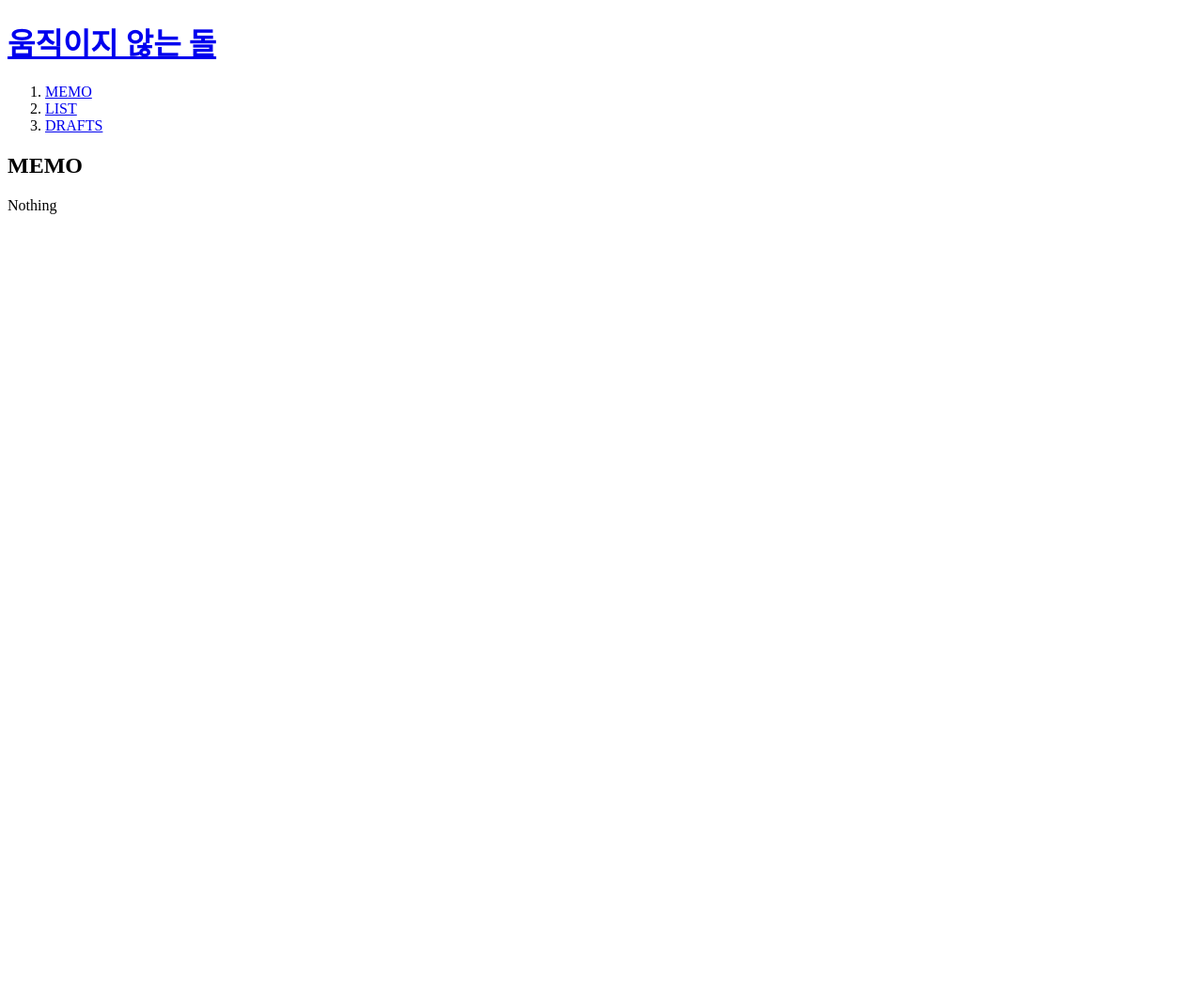
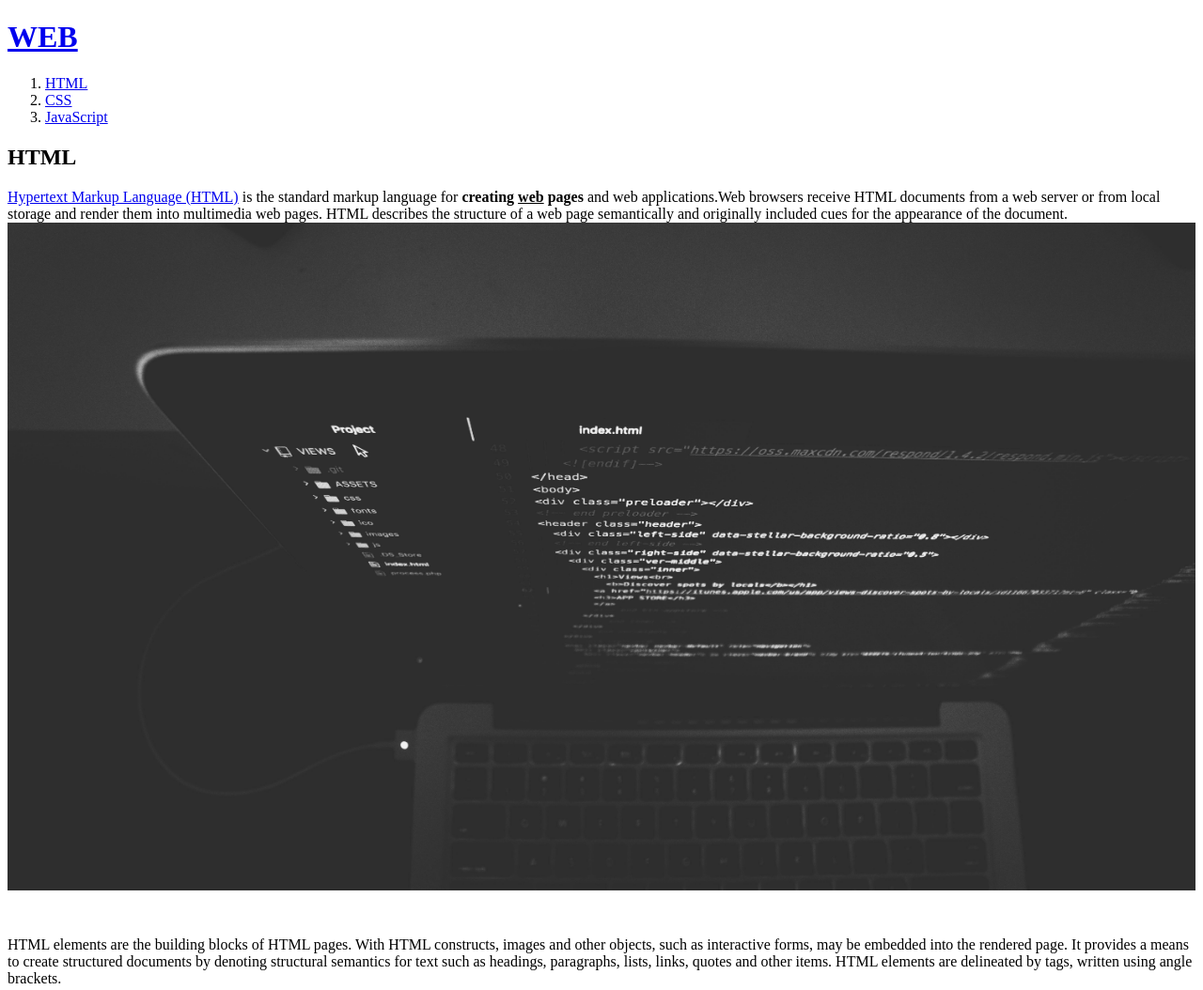
Before and after one commit to animmovablestone/blog, a plain HTML site: page 1.html in a window 1280 px wide. Shown: the whole page at 94% size. Before the commit the page ends 800 px from the top, so only its background shows below. Drawn offline with Linux system fonts and the light colour scheme.

Commit message:
Add files via upload

```diff
--- a/1.html
+++ b/1.html
@@ -1,19 +1,20 @@
 <!doctype html>
 <html>
 <head>
-  <title> 움직이지 않는 돌 - MEMO </title>
+  <title>WEB1 - HTML</title>
   <meta charset="utf-8">
 </head>
 <body>
-  <h1><a href="main.html"> 움직이지 않는 돌 </a></h1>
+  <h1><a href="index.html">WEB</a></h1>
   <ol>
-    <li><a href="1.html"> MEMO </a></li>
-    <li><a href="2.html"> LIST </a></li>
-    <li><a href="3.html"> DRAFTS </a></li>
+    <li><a href="1.html">HTML</a></li>
+    <li><a href="2.html">CSS</a></li>
+    <li><a href="3.html">JavaScript</a></li>
   </ol>
-  <h2> MEMO </h2>
-  <p>
-    Nothing
+  <h2>HTML</h2>
+  <p><a href="https://www.w3.org/TR/html5/" target="_blank" title="html5 speicification">Hypertext Markup Language (HTML)</a> is the standard markup language for <strong>creating <u>web</u> pages</strong> and web applications.Web browsers receive HTML documents from a web server or from local storage and render them into multimedia web pages. HTML describes the structure of a web page semantically and originally included cues for the appearance of the document.
+  <img src="coding.jpg" width="100%">
+  </p><p style="margin-top:45px;">HTML elements are the building blocks of HTML pages. With HTML constructs, images and other objects, such as interactive forms, may be embedded into the rendered page. It provides a means to create structured documents by denoting structural semantics for text such as headings, paragraphs, lists, links, quotes and other items. HTML elements are delineated by tags, written using angle brackets.
   </p>
 </body>
 </html>
```
Also changed, not shown: 2.html (+7 -7 lines), 3.html (+7 -7 lines), index.html (added, +18 -0 lines), coding.jpg (added).
